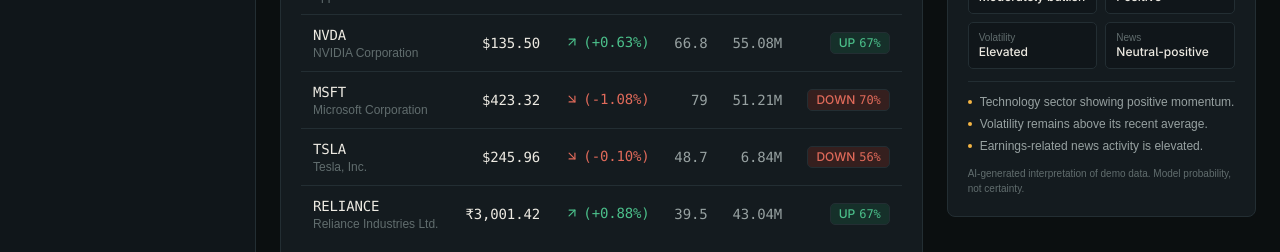
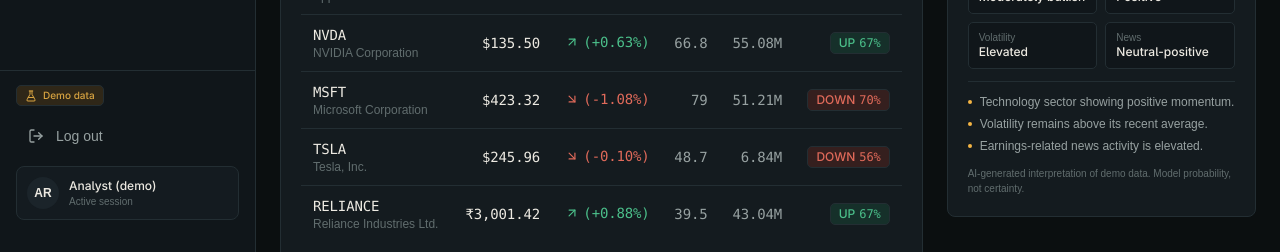
Before and after one commit to sushantkumaryadav912/arthaya, a Next.js app: page /dashboard in a window 1280 px wide. Shown: the part 548-800 px from the top of the page. Built offline with nearby package versions, Linux system fonts and the light colour scheme; no server answers; a web font is replaced by a local one.

Commit message:
feat: enhance layout components with improved overflow handling and add logout functionality in Sidebar

```diff
--- a/src/app/globals.css
+++ b/src/app/globals.css
@@ -90,6 +90,7 @@
 html,
 body {
   height: 100%;
+  overflow: hidden;
 }
 
 body {
--- a/src/components/layout/AppShell.tsx
+++ b/src/components/layout/AppShell.tsx
@@ -11,11 +11,11 @@
 
   return (
     <CommandPaletteProvider>
-      <div className="flex min-h-screen">
+      <div className="flex h-screen w-full overflow-hidden bg-bg">
         <Sidebar mobileOpen={mobileOpen} onClose={() => setMobileOpen(false)} />
-        <div className="flex min-w-0 flex-1 flex-col">
+        <div className="flex min-w-0 flex-1 flex-col h-full overflow-hidden">
           <Topbar onMenu={() => setMobileOpen(true)} />
-          <main className="flex-1 px-4 py-5 sm:px-6 sm:py-6">
+          <main className="flex-1 overflow-y-auto px-4 py-5 sm:px-6 sm:py-6">
             <div className="mx-auto w-full max-w-7xl space-y-6">{children}</div>
           </main>
         </div>
--- a/src/components/layout/Sidebar.tsx
+++ b/src/components/layout/Sidebar.tsx
@@ -1,11 +1,12 @@
 "use client";
 
 import Link from "next/link";
-import { usePathname } from "next/navigation";
-import { Activity, X } from "lucide-react";
+import { usePathname, useRouter } from "next/navigation";
+import { Activity, LogOut, X } from "lucide-react";
 import { NAV_SECTIONS } from "@/lib/constants/nav";
 import { cn } from "@/lib/utils/cn";
 import { DemoBadge } from "@/components/common/ProvenanceTag";
+import { authService } from "@/services/authService";
 
 function isActive(pathname: string, href: string) {
   if (href === "/dashboard") return pathname === "/dashboard";
@@ -20,6 +21,17 @@
   onClose: () => void;
 }) {
   const pathname = usePathname();
+  const router = useRouter();
+
+  const handleLogout = async () => {
+    try {
+      await authService.signOut();
+    } catch {
+      // safe fallback
+    }
+    onClose();
+    router.push("/login");
+  };
 
   return (
     <>
@@ -33,11 +45,11 @@
       )}
       <aside
         className={cn(
-          "fixed inset-y-0 left-0 z-50 flex w-64 flex-col border-r border-border bg-surface transition-transform lg:static lg:z-auto lg:translate-x-0",
+          "fixed inset-y-0 left-0 z-40 flex h-full w-64 shrink-0 flex-col border-r border-border bg-surface transition-transform duration-200 lg:static lg:z-auto lg:translate-x-0",
           mobileOpen ? "translate-x-0" : "-translate-x-full",
         )}
       >
-        <div className="flex h-14 items-center justify-between border-b border-border px-4">
+        <div className="flex h-14 shrink-0 items-center justify-between border-b border-border px-4">
           <Link href="/dashboard" className="flex items-center gap-2.5" onClick={onClose}>
             <span className="flex size-7 items-center justify-center rounded-md bg-accent text-bg">
               <Activity className="size-4" strokeWidth={2.5} />
@@ -94,15 +106,26 @@
           ))}
         </nav>
 
-        <div className="space-y-3 border-t border-border p-4">
+        {/* Footer: Demo badge, Logout just above profile, and User profile card */}
+        <div className="shrink-0 space-y-3 border-t border-border px-4 pt-3.5 pb-8">
           <DemoBadge />
-          <div className="flex items-center gap-2">
-            <span className="flex size-8 items-center justify-center rounded-full bg-elevated text-xs font-semibold text-fg">
+
+          <button
+            type="button"
+            onClick={handleLogout}
+            className="group flex w-full items-center gap-3 rounded-md px-3 py-2 text-sm text-fg-muted transition-colors hover:bg-elevated hover:text-negative"
+          >
+            <LogOut className="size-4 shrink-0 transition-colors group-hover:text-negative" />
+            <span>Log out</span>
+          </button>
+
+          <div className="flex items-center gap-2.5 rounded-lg border border-border/60 bg-elevated/40 p-2.5">
+            <span className="flex size-8 shrink-0 items-center justify-center rounded-full bg-elevated text-xs font-semibold text-fg">
               AR
             </span>
-            <div className="min-w-0">
+            <div className="min-w-0 flex-1">
               <p className="truncate text-xs font-medium text-fg">Analyst (demo)</p>
-              <p className="truncate text-[10px] text-fg-subtle">Not signed in</p>
+              <p className="truncate text-[10px] text-fg-subtle">Active session</p>
             </div>
           </div>
         </div>
--- a/src/components/layout/Topbar.tsx
+++ b/src/components/layout/Topbar.tsx
@@ -45,7 +45,7 @@
   const { toggle: togglePalette } = useCommandPalette();
 
   return (
-    <header className="sticky top-0 z-30 flex h-14 items-center gap-3 border-b border-border bg-bg/80 px-4 backdrop-blur">
+    <header className="sticky top-0 z-30 flex h-14 shrink-0 items-center gap-3 border-b border-border bg-bg/80 px-4 backdrop-blur">
       <button
         onClick={onMenu}
         className="flex size-9 items-center justify-center rounded-md text-fg-muted hover:bg-elevated hover:text-fg lg:hidden"
```
